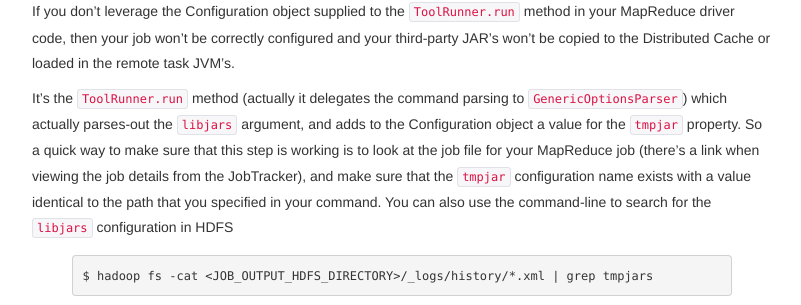
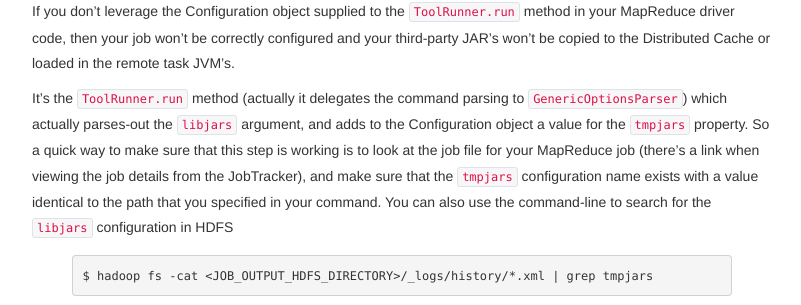
Before and after one commit to alexholmes/blog, a Jekyll site: the page built from _posts/2013-02-25-hadoop-libjars.markdown, in a window 1280 px wide and 900 px high, scrolled down 1134 px. Shown: the part 142-447 px from the top of the window, without its empty margins (238-1039 px from the left). Built offline with Jekyll 4.4.1, drawn with Linux system fonts in a browser that asks for light colours; nearby versions of some CDN libraries; library files that are not in the unit come from our copies; a script that is not in the unit is left out; comment, search, counter and statistics services are not loaded.

Commit message:
Update 2013-02-25-hadoop-libjars.markdown
fixed typo on tmpjar - should be tmpjars

```diff
--- a/_posts/2013-02-25-hadoop-libjars.markdown
+++ b/_posts/2013-02-25-hadoop-libjars.markdown
@@ -72,9 +72,9 @@ JAR's won't be copied to the Distributed Cache or loaded in the remote task JVM'
 
 It's the `ToolRunner.run` method (actually it delegates the command parsing to `GenericOptionsParser`)
 which actually parses-out the `libjars` argument, and adds to the Configuration object  a value for
-the `tmpjar` property. So a quick way to make sure that this step is working is to look at the job file for
+the `tmpjars` property. So a quick way to make sure that this step is working is to look at the job file for
 your MapReduce job (there's a link when viewing the job details from the JobTracker), and make sure
-that the `tmpjar` configuration name exists with a value identical to the path that you specified in
+that the `tmpjars` configuration name exists with a value identical to the path that you specified in
 your command.  You can also use the command-line to search for the `libjars` configuration in HDFS
 
 {% highlight bash %}
```
